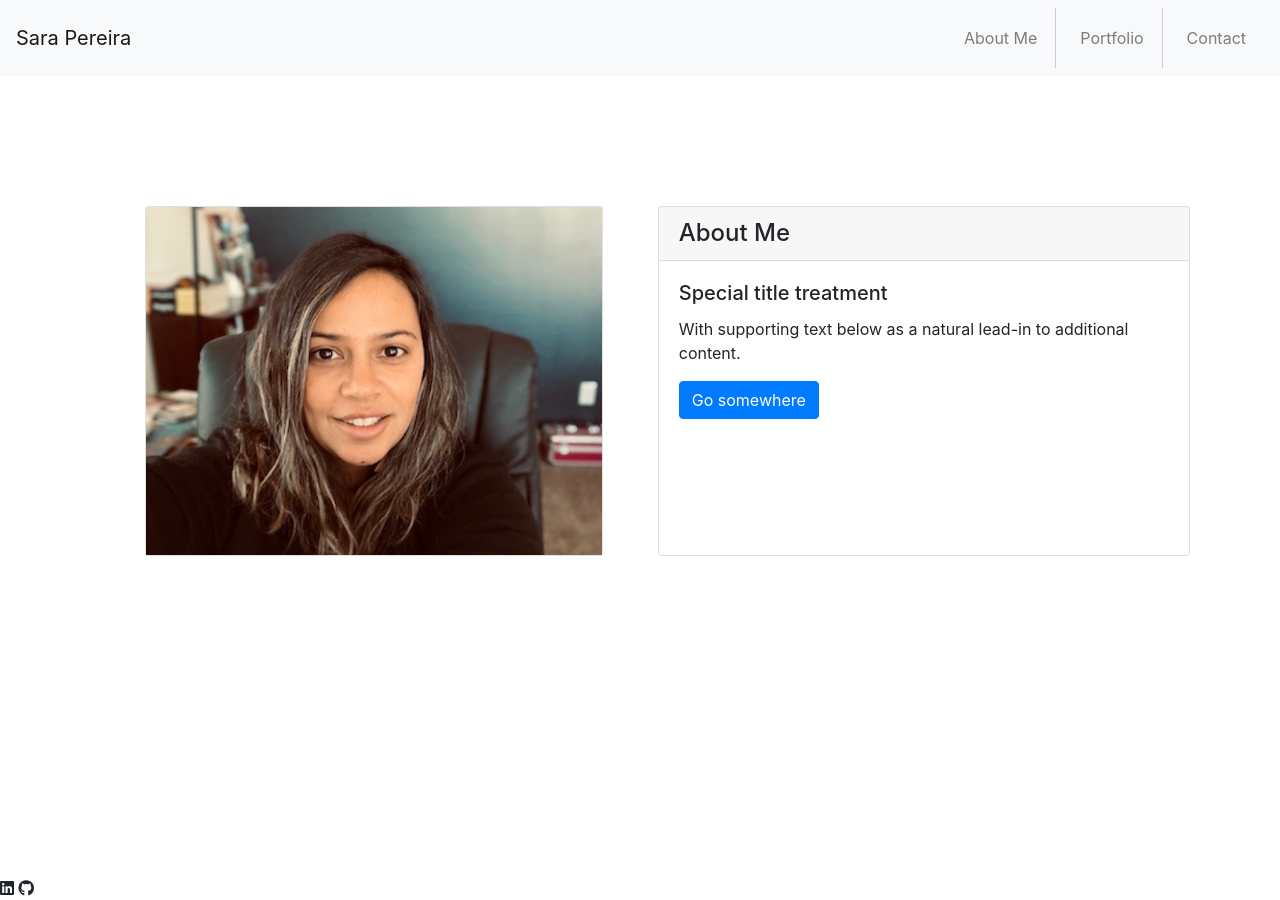
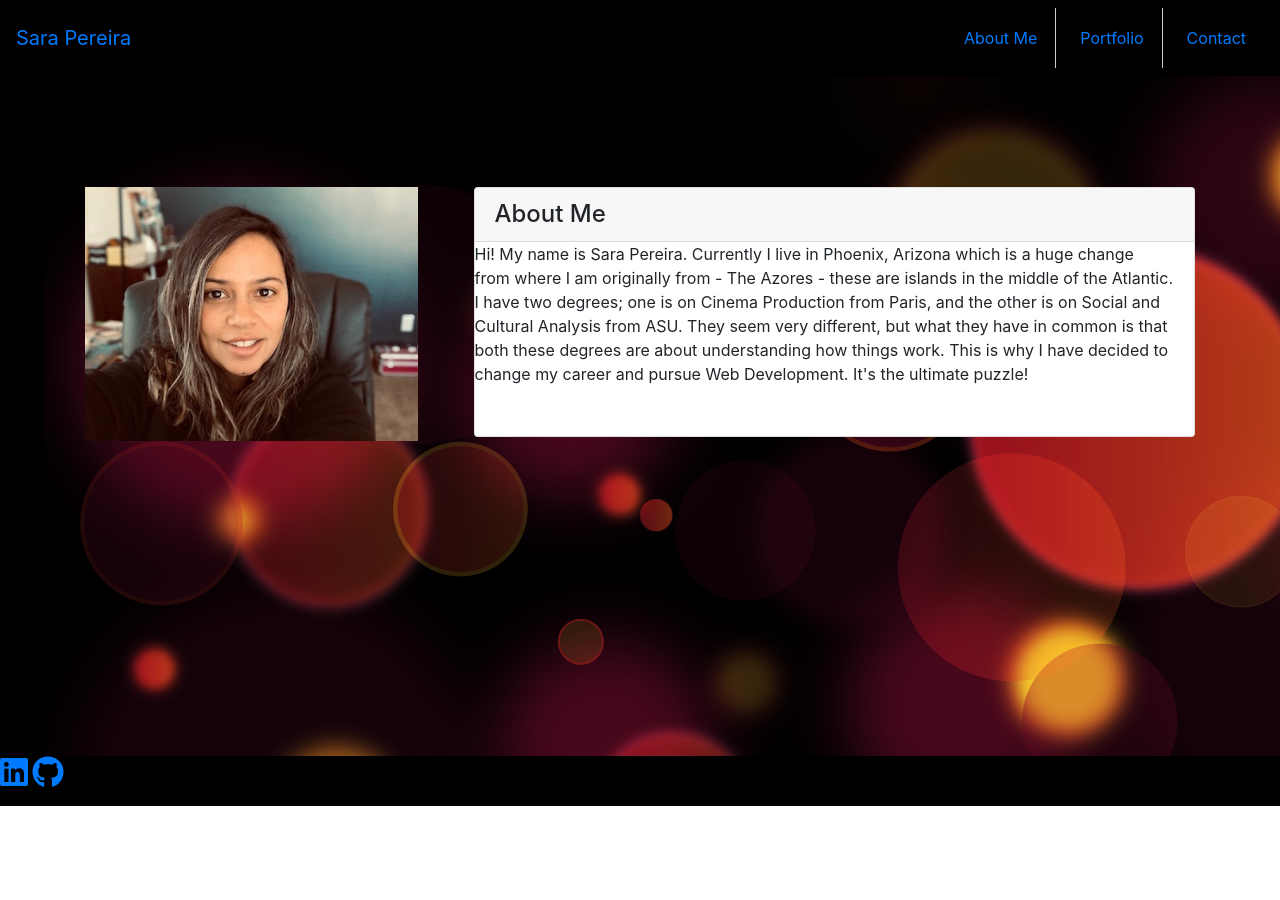
Before and after one commit to SaraNP-33/bootstrap-portfolio, a plain HTML site: page index.html in a window 1280 px wide. After the commit the page ends 806 px from the top, so only its background shows below. Drawn offline with nearby package versions, Linux system fonts and the light colour scheme.

Commit message:
additions to about me css

```diff
--- a/assets/css/style.css
+++ b/assets/css/style.css
@@ -1,13 +1,18 @@
 html, body{
-    height: 100%;
+    height: 100vh;
     margin:0;
+    background:url("../images/bokeh-large-background-1680-1050.png");
+
+}
+.navbar{
+    background-color: black;
 }
 li{
     border-right:1px solid #cccccc;
     padding: 10px;
     display: inline;
     padding-left: 16px;
-    float: left;
+
 }
 
 li:last-child{
@@ -15,21 +20,33 @@ li:last-child{
 }
 
 .outer-container{
-    min-height: 100%;
+    /* min-height: 100%; */
+
 }
 
 .container{
-    padding: 20px;
-    padding-bottom: 50px;
+    /* padding: 30px;
+    padding-bottom: 50px; */
+    min-height:90vh;
 
 }
 .card{
     margin-top: 10%;
     margin-left: 5%;
+    width:70%;
+    height:250px;
+
+
+}
+img{
+    width:30%;
+    margin-top: 10%;
+    height:40% ;
 
 }
 
-.footer {
+footer {
     height: 50px;
-    margin-top: -50px;
+    margin-top: -40px;
+    background-color: black;
   }
--- a/index.html
+++ b/index.html
@@ -4,14 +4,15 @@
     <meta charset="UTF-8">
     <meta name="viewport" content="width=device-width, initial-scale=1.0">
     <meta http-equiv="X-UA-Compatible" content="ie=edge">
+    <script src="https://kit.fontawesome.com/d31c44e089.js" crossorigin="anonymous"></script>
+
     <link rel="stylesheet" href="https://stackpath.bootstrapcdn.com/bootstrap/4.4.1/css/bootstrap.min.css" integrity="sha384-Vkoo8x4CGsO3+Hhxv8T/Q5PaXtkKtu6ug5TOeNV6gBiFeWPGFN9MuhOf23Q9Ifjh" crossorigin="anonymous">
     <link rel="stylesheet"  type="text/css" href="./assets/css/style.css">
-    <script src="https://kit.fontawesome.com/d31c44e089.js" crossorigin="anonymous"></script>
 
     <title>About Me</title>
 </head>
 <body>
-    <nav class="navbar navbar-expand-lg navbar-light bg-light">
+    <nav class="navbar navbar-expand-lg navbar">
         <a class="navbar-brand" href="#">Sara Pereira</a>
         <button class="navbar-toggler" type="button" data-toggle="collapse" data-target="#navbarNav" aria-controls="navbarNav" aria-expanded="false" aria-label="Toggle navigation">
           <span class="navbar-toggler-icon"></span>
@@ -30,24 +31,26 @@
           </ul>
         </div>
       </nav>
-      <div class="outer-container">
+      <!-- <div class="outer-container"> -->
 
       <div class="container d-flex justify-content-center">
-        <div class="card" style="width:30rem;">
+
           <img src="assets/images/Profile.jpg" alt="profile pic">
-        </div>
+
         <div class="card">
             <h4 class="card-header">About Me</h4>
-            <div class="card-body">
-              <h5 class="card-title">Special title treatment</h5>
-              <p class="card-text">With supporting text below as a natural lead-in to additional content.</p>
-              <a href="#" class="btn btn-primary">Go somewhere</a>
+            Hi! My name is Sara Pereira. Currently I live in Phoenix, Arizona which is a huge change <br/>
+            from where I am originally from - The Azores - these are islands in the middle of the Atlantic. <br/>
+            I have two degrees; one is on Cinema Production from Paris, and the other is on Social and Cultural Analysis
+            from ASU. They seem very different, but what they have in common is that both these degrees are about
+            understanding how things work. This is why I have decided to change my career and pursue Web Development.
+            It's the ultimate puzzle!
             </div>
           </div>
       </div>
-    </div>
-      <footer> <i class="fab fa-linkedin"></i>
-        <i class="fab fa-github"></i>
+    <!-- </div> -->
+      <footer> <a href="#"><i class="fab fa-linkedin fa-2x"></i></a>
+        <a href="#"><i class="fab fa-github fa-2x"></i></a>
     </footer>
 </body>
 </html>
```
